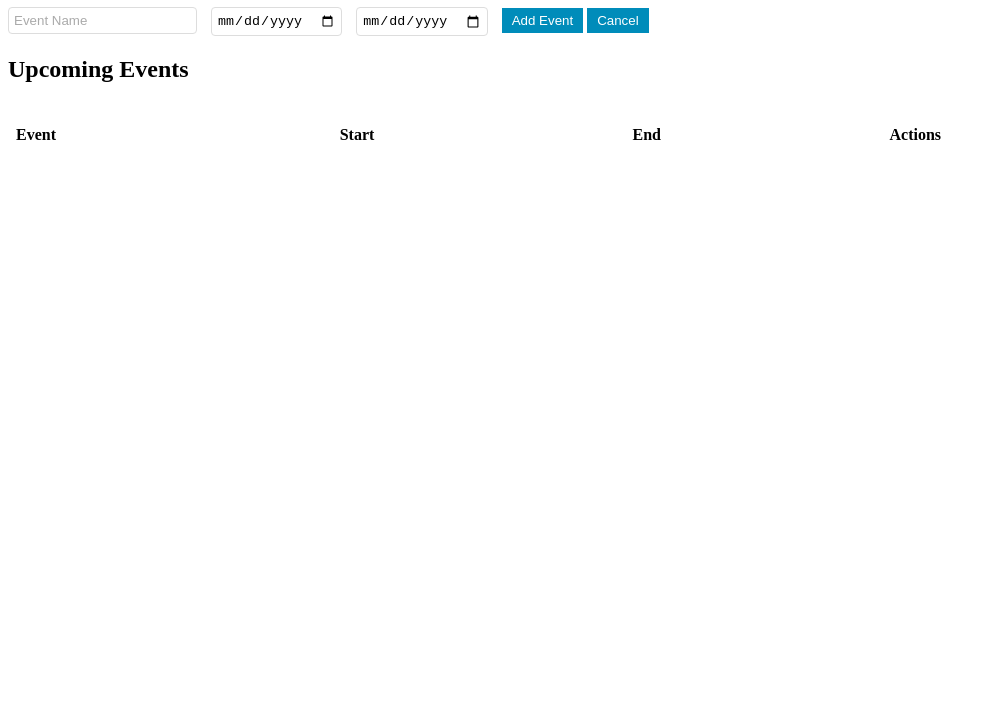
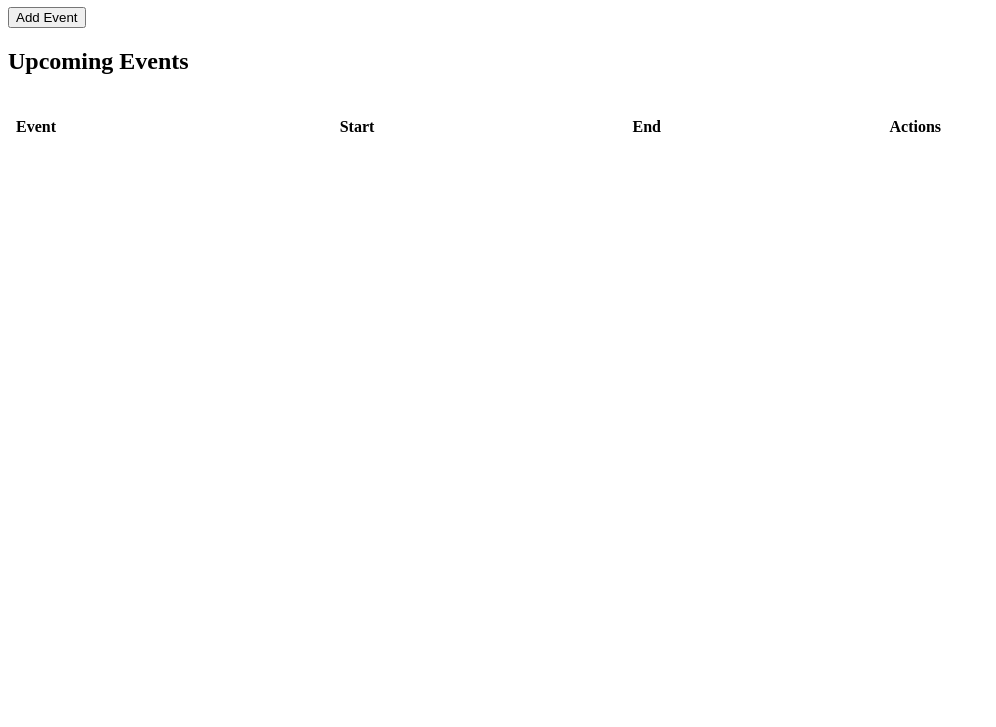
Before and after one commit to Mig-uel/miguel-castillo-evaluation-eventlist, a website: page frontend/index.html in a window 1280 px wide. Shown: the part 73-800 px from the top of the page, without its empty margins (0-996 px from the left). Drawn offline with Linux system fonts and the light colour scheme; no server answers.

Commit message:
refactor: replace add event form with button
- Simplified the event addition process by removing the form.
- Added a button to trigger event creation, enhancing user experience.

```diff
--- a/frontend/index.html
+++ b/frontend/index.html
@@ -11,14 +11,7 @@
 <body>
   <h1>Events List</h1>
 
-  <form class="add-event-form">
-    <input type="text" name="eventName" placeholder="Event Name" required>
-    <input type="date" name="startDate" required>
-    <input type="date" name="endDate" required>
-
-    <button type="submit">Add Event</button>
-    <button type="reset" class="cancel">Cancel</button>
-  </form>
+  <button type="button" class="add-event-button">Add Event</button>
 
   <h2>Upcoming Events</h2>
   <table class="events-list">
```
